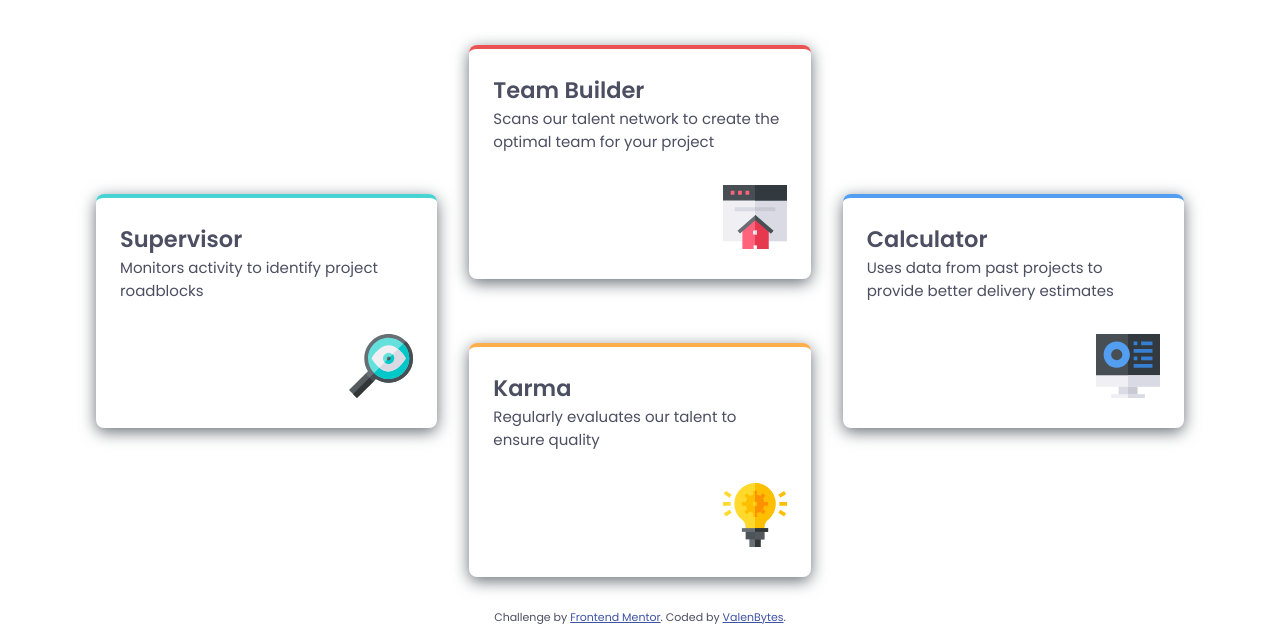
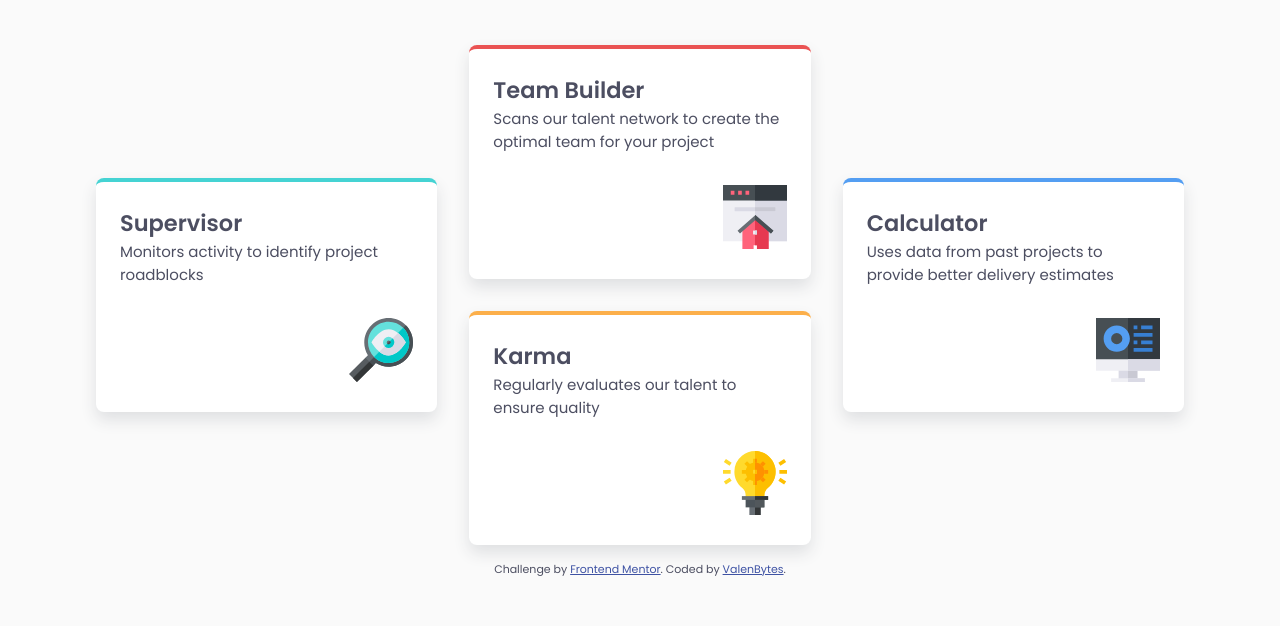
Before and after one commit to valen-webd/FM-four_card_feat_sect, a plain HTML site: page index.html in a window 1280 px wide. Shown: the part 225-851 px from the top of the page. After the commit the page ends 819 px from the top, so only its background shows below. Drawn offline with Linux system fonts and the light colour scheme.

Commit message:
first revision

```diff
--- a/styles.css
+++ b/styles.css
@@ -6,7 +6,8 @@
     --blue: hsl(212, 86%, 64%);
     --grey-500: hsl(234, 12%, 34%);
     --grey-400: hsl(212, 6%, 44%);
-    --white: hsl(0, 0%, 100%);
+    --light-grey: hsl(212, 6%, 88%);
+    --theme: hsl(0, 0%, 98%);
 }
 
 * {
@@ -21,7 +22,7 @@ body {
     font-size: 15px;
     font-weight: 400;
     color: var(--grey-500);
-    background-color: var(--white);
+    background-color: var(--theme);
 }
 
 main {
@@ -52,8 +53,10 @@ main>p {
 
 .cards {
     display: grid;
-    gap: 1rem;
-    justify-items: center;
+    gap: 2rem;
+    max-width: 1200px;
+    margin: auto;
+    justify-content: center;
     align-items: center;
 }
 
@@ -63,11 +66,11 @@ main>p {
 
 .cards>section {
     padding: 1.5rem;
-    box-shadow: 0px 4px 16px var(--grey-400);
-    margin-bottom: 2rem;
+    box-shadow: 0px 8px 16px var(--light-grey);
     border-radius: 8px;
     text-align: end;
     max-width: 380px;
+    background-color: white;
 }
 
 .cards>section>h2,
@@ -99,6 +102,7 @@ main>p {
 footer {
     font-size: 11px;
     text-align: center;
+    padding: 1rem;
 }
 
 footer a {
@@ -106,7 +110,7 @@ footer a {
 }
 
 /* MEDIA QUERIES */
-@media (min-width: 768px) {
+@media (min-width: 992px) {
     .h1,
     .h1-main {
         font-size: 2rem;
```
